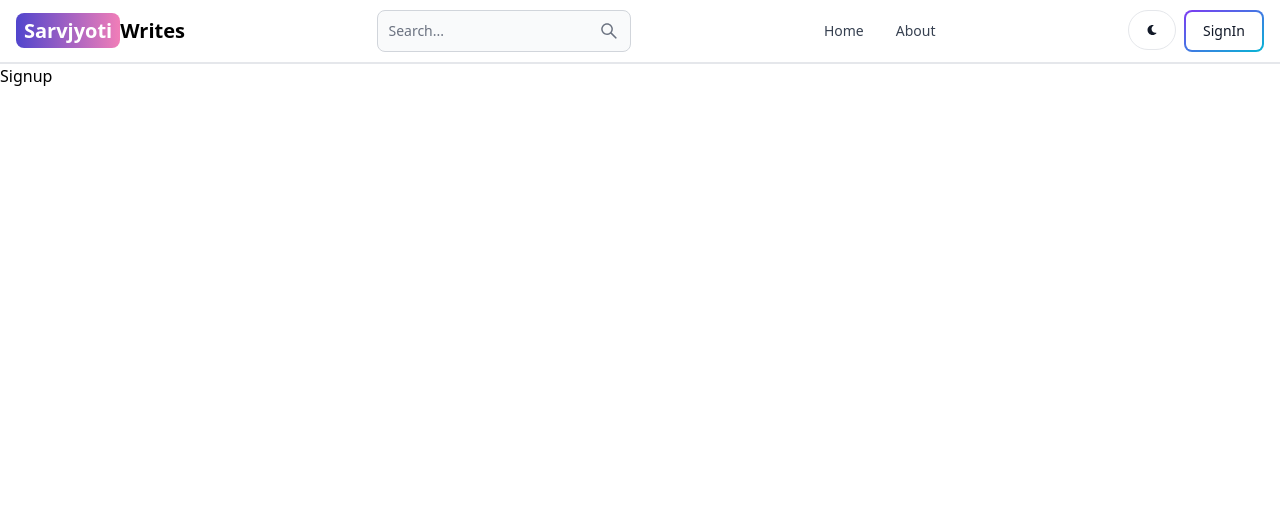
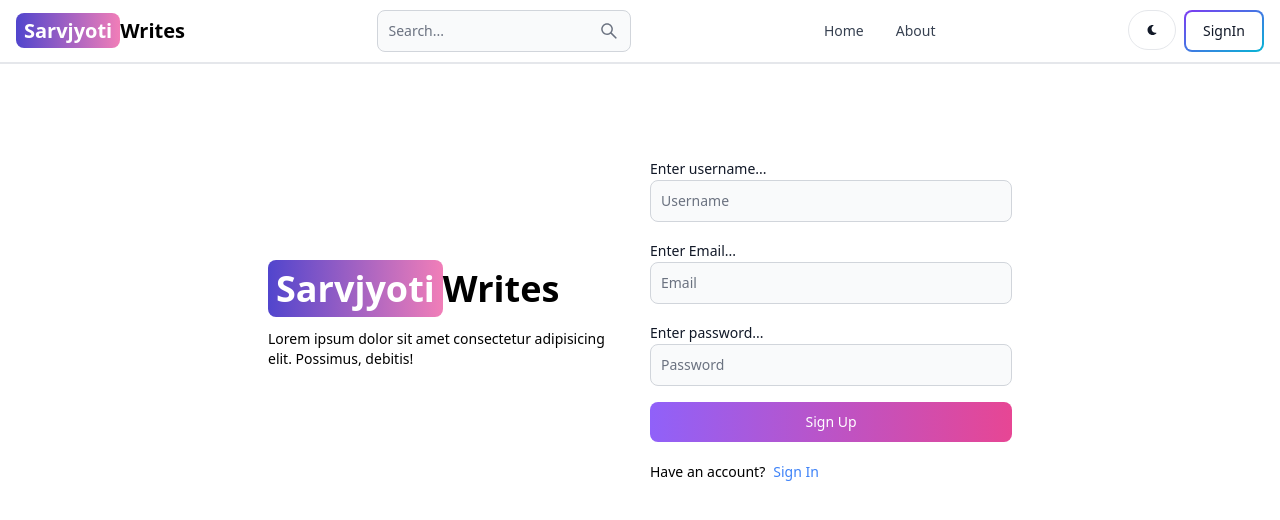
Before and after one commit to RSarvjyoti/Sarvjyoti_Writes, a React (Vite) app in the folder client/: page /sign-up in a window 1280 px wide. Shown: the top 520 px of the page. Built offline with nearby package versions, Linux system fonts and the light colour scheme.

Commit message:
Signup UI done

```diff
--- a/client/src/pages/Signup.jsx
+++ b/client/src/pages/Signup.jsx
@@ -1,7 +1,59 @@
-import React from 'react'
+import { Button, Label, TextInput } from "flowbite-react";
+import React from "react";
+import { Link } from "react-router-dom";
 
 export function Signup() {
   return (
-    <div>Signup</div>
-  )
+    <div className="min-h-screen mt-20">
+      <div className="flex p-3 max-w-3xl mx-auto flex-col md:flex-row md:items-center gap-5">
+        {/* Left side */}
+        <div className="flex-1">
+          <Link to="/" className=" font-bold dark:text-white text-4xl">
+            <span className="px-2 py-1 bg-gradient-to-r from-indigo-700 to-pink-400 rounded-lg text-white">
+              Sarvjyoti
+            </span>
+            Writes
+          </Link>
+          <p className="text-sm mt-5">
+            Lorem ipsum dolor sit amet consectetur adipisicing elit. Possimus,
+            debitis!
+          </p>
+        </div>
+        {/* right side */}
+        <div className="flex-1">
+          <form className="flex flex-col gap-4">
+            <div>
+              <Label value="Enter username..." />
+              <TextInput
+              type="text"
+              placeholder="Username"
+              id='username'
+              />
+            </div>
+            <div>
+              <Label value="Enter Email..." />
+              <TextInput
+              type="email"
+              placeholder="Email"
+              id='email'
+              />
+            </div>
+            <div>
+              <Label value="Enter password..." />
+              <TextInput
+              type="password"
+              placeholder="Password"
+              id='password'
+              />
+            </div>
+            <Button gradientDuoTone="purpleToPink" type="submit">Sign Up</Button>
+          </form>
+          <div className="flex gap-2 text-sm mt-5">
+            <span>Have an account?</span>
+            <Link to='/sign-in' className="text-blue-500 ">Sign In</Link>
+          </div>
+        </div>
+      </div>
+    </div>
+  );
 }
```
